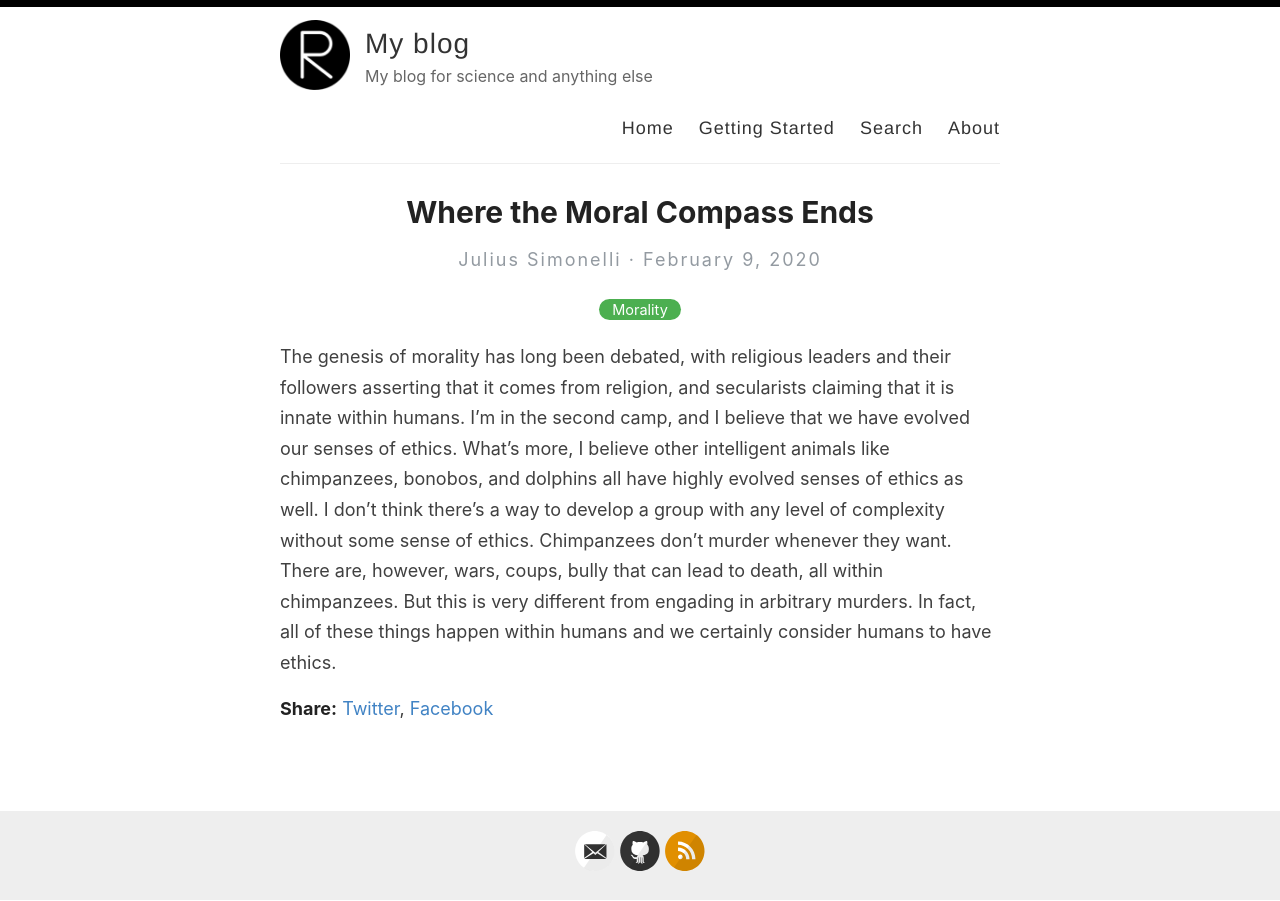
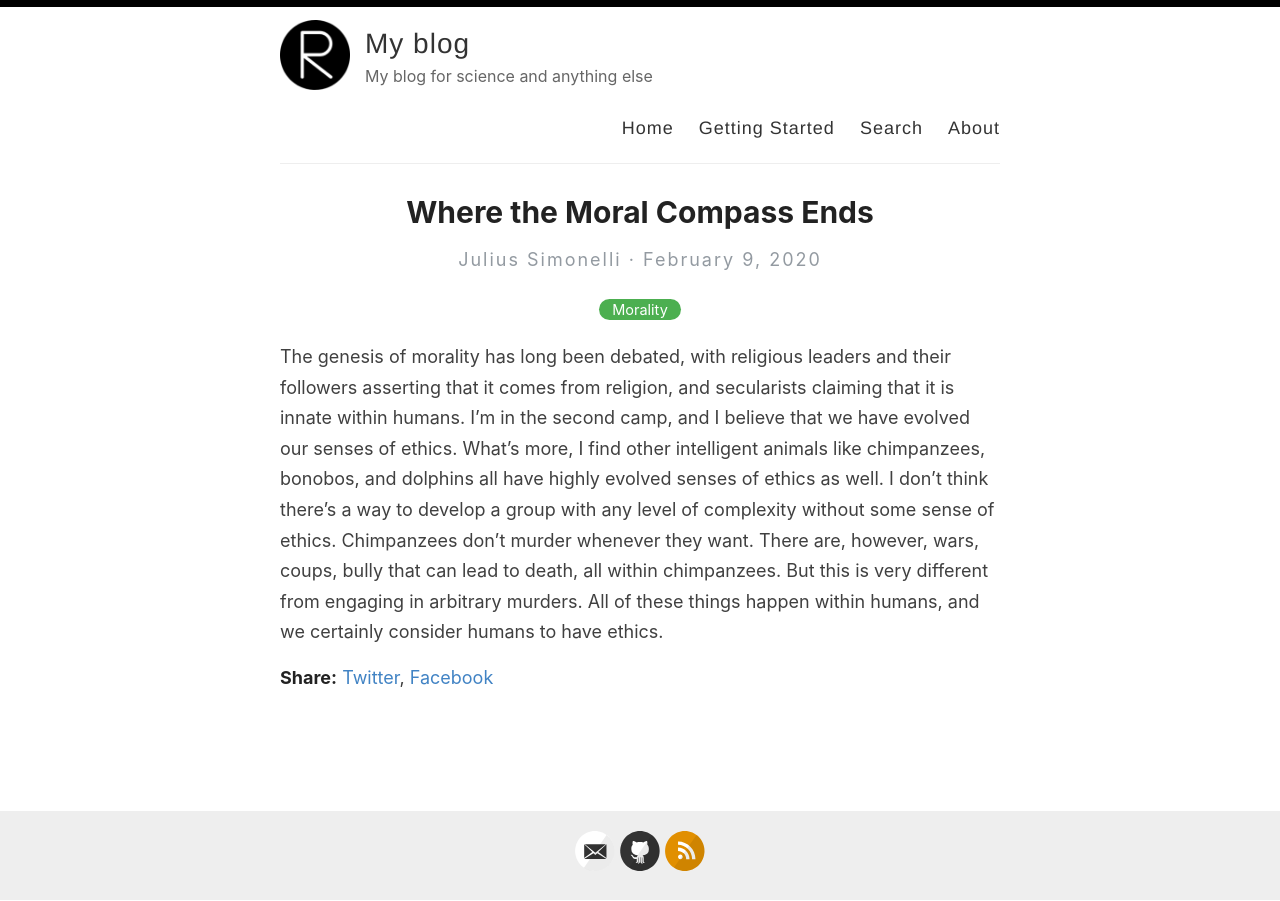
Before and after one commit to jss367/blog, a Jekyll site: the page built from _posts/2020-02-09-end-of-the-compass.md, in a window 1280 px wide. Built offline with Jekyll 4.4.1, drawn with Linux system fonts in a browser that asks for light colours.

Commit message:
fix mistakes

```diff
--- a/_posts/2020-02-09-end-of-the-compass.md
+++ b/_posts/2020-02-09-end-of-the-compass.md
@@ -5,4 +5,4 @@ categories: [Morality]
 excerpt: We have no moral compass for the 21st century
 ---
 
-The genesis of morality has long been debated, with religious leaders and their followers asserting that it comes from religion, and secularists claiming that it is innate within humans. I'm in the second camp, and I believe that we have evolved our senses of ethics. What's more, I believe other intelligent animals like chimpanzees, bonobos, and dolphins all have highly evolved senses of ethics as well. I don't think there's a way to develop a group with any level of complexity without some sense of ethics. Chimpanzees don't murder whenever they want. There are, however, wars, coups, bully that can lead to death, all within chimpanzees. But this is very different from engading in arbitrary murders. In fact, all of these things happen within humans and we certainly consider humans to have ethics.
+The genesis of morality has long been debated, with religious leaders and their followers asserting that it comes from religion, and secularists claiming that it is innate within humans. I’m in the second camp, and I believe that we have evolved our senses of ethics. What’s more, I find other intelligent animals like chimpanzees, bonobos, and dolphins all have highly evolved senses of ethics as well. I don’t think there’s a way to develop a group with any level of complexity without some sense of ethics. Chimpanzees don’t murder whenever they want. There are, however, wars, coups, bully that can lead to death, all within chimpanzees. But this is very different from engaging in arbitrary murders. All of these things happen within humans, and we certainly consider humans to have ethics.
```
